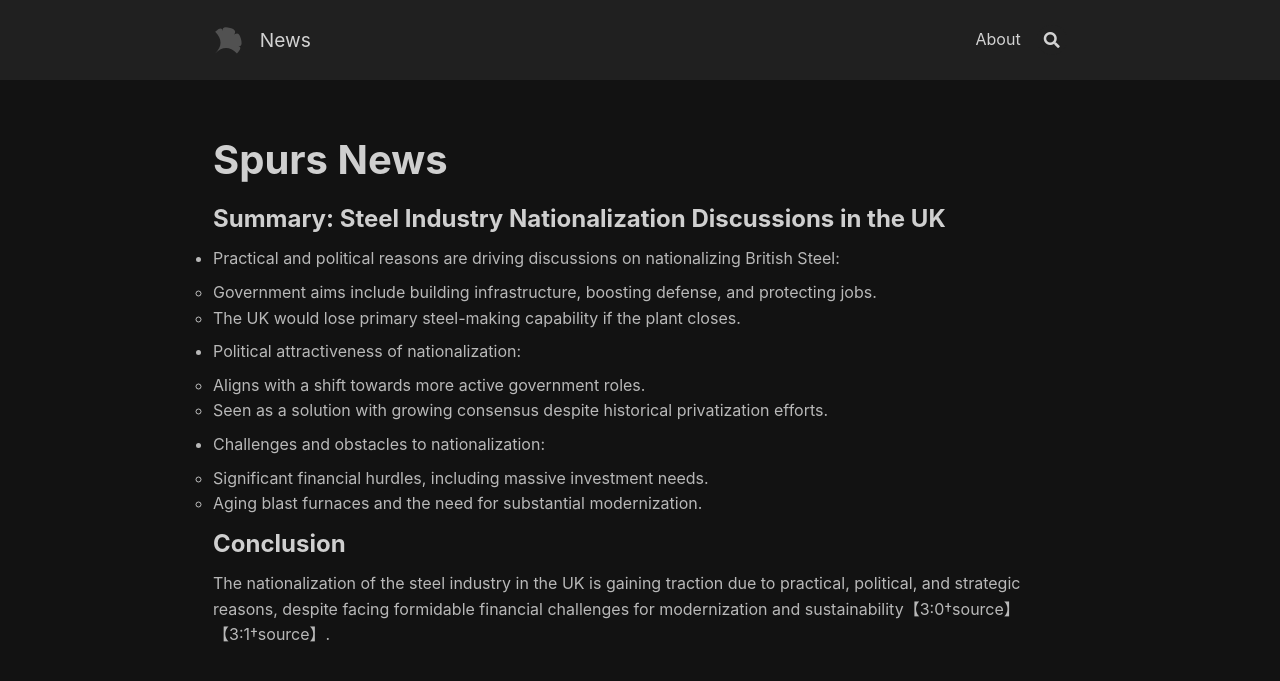
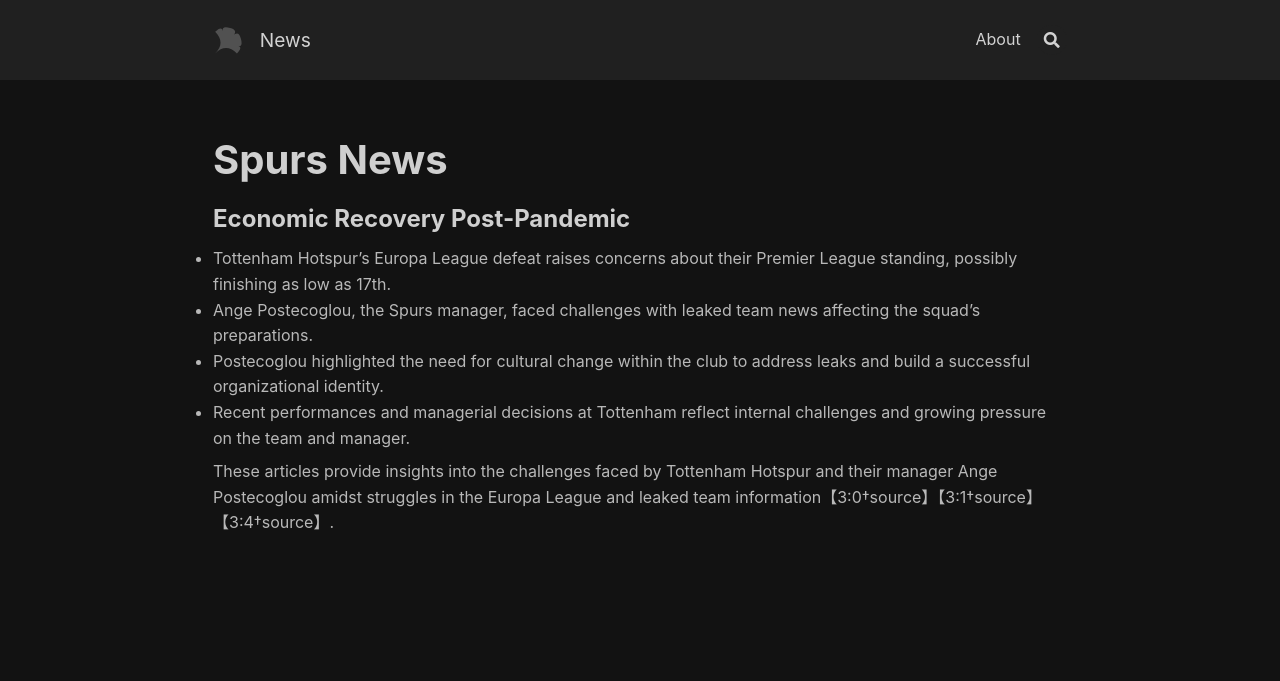
Before and after one commit to jonhadfield/jonhadfield.github.io, a Jekyll site: the page built from index.md, in a window 1280 px wide. Shown: the top 681 px of the page. Built offline with Jekyll 4.4.1, drawn with Linux system fonts in a browser that asks for light colours; nearby versions of some CDN libraries.

Commit message:
update files.

```diff
--- a/index.md
+++ b/index.md
@@ -22,17 +22,11 @@ footer: false
 
 # Spurs News
 
-### Summary: Steel Industry Nationalization Discussions in the UK
+### Economic Recovery Post-Pandemic
 
-- Practical and political reasons are driving discussions on nationalizing British Steel:
-  - Government aims include building infrastructure, boosting defense, and protecting jobs.
-  - The UK would lose primary steel-making capability if the plant closes.
-- Political attractiveness of nationalization:
-  - Aligns with a shift towards more active government roles.
-  - Seen as a solution with growing consensus despite historical privatization efforts.
-- Challenges and obstacles to nationalization:
-  - Significant financial hurdles, including massive investment needs.
-  - Aging blast furnaces and the need for substantial modernization.
+- Tottenham Hotspur's Europa League defeat raises concerns about their Premier League standing, possibly finishing as low as 17th.
+- Ange Postecoglou, the Spurs manager, faced challenges with leaked team news affecting the squad's preparations.
+- Postecoglou highlighted the need for cultural change within the club to address leaks and build a successful organizational identity.
+- Recent performances and managerial decisions at Tottenham reflect internal challenges and growing pressure on the team and manager.
 
-### Conclusion
-The nationalization of the steel industry in the UK is gaining traction due to practical, political, and strategic reasons, despite facing formidable financial challenges for modernization and sustainability【3:0†source】【3:1†source】.
+These articles provide insights into the challenges faced by Tottenham Hotspur and their manager Ange Postecoglou amidst struggles in the Europa League and leaked team information【3:0†source】【3:1†source】【3:4†source】.
```
